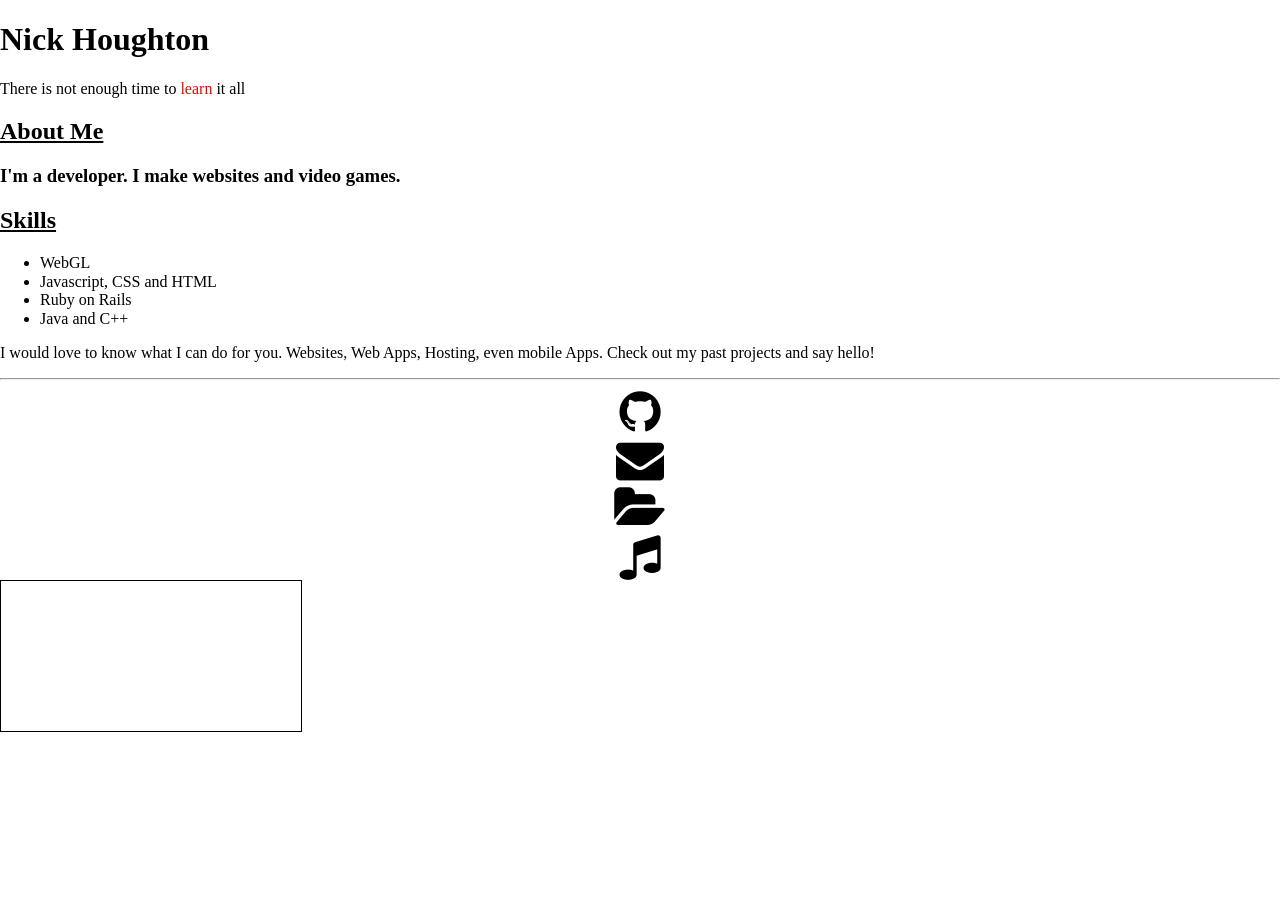
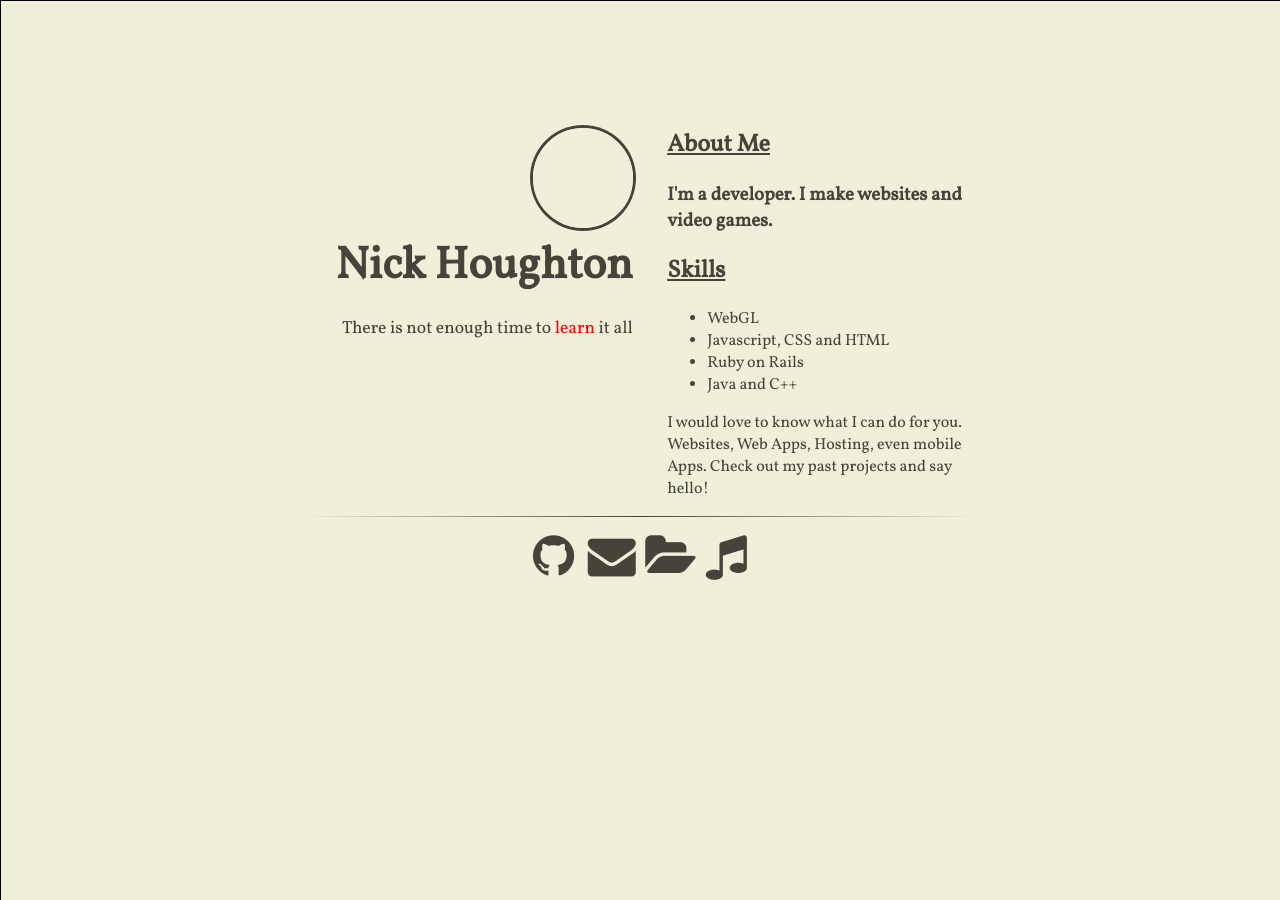
Before and after one commit to excentris/compass, a Jekyll site: the page built from index.html, in a window 1280 px wide. Built offline with Jekyll 4.4.1, drawn with Linux system fonts in a browser that asks for light colours; nearby versions of some CDN libraries; library files that are not in the unit come from our copies; comment, search, counter and statistics services are not loaded.

```diff
--- a/_includes/head.html
+++ b/_includes/head.html
@@ -6,12 +6,12 @@
   <link rel="apple-touch-icon" href="{{ site.compass.logo }}"/>
   <link rel="shortcut icon" sizes="16x16 24x24 32x32 48x48 64x64" href="{{ site.baseurl }}/favicon.ico" />
 
-  <link rel="stylesheet" href="{{ site.baseurl }}/assets/normalize.css">
-  <link rel="stylesheet" href="{{ site.baseurl }}/assets/main.css">
-  <link rel="stylesheet" href="{{ site.baseurl }}/assets/Grid.css">
-  <link rel="stylesheet" href="{{ site.baseurl }}/assets/cssGrid.css">
-  <link rel="stylesheet" href="{{ site.baseurl }}/assets/landingPage.css">
-  <link rel="stylesheet" href="{{ site.baseurl }}/assets/FirstPerson.css">
+  <link rel="stylesheet" href="assets/normalize.css">
+  <link rel="stylesheet" href="assets/main.css">
+  <link rel="stylesheet" href="assets/Grid.css">
+  <link rel="stylesheet" href="assets/cssGrid.css">
+  <link rel="stylesheet" href="assets/landingPage.css">
+  <link rel="stylesheet" href="assets/FirstPerson.css">
 
   <link href="//maxcdn.bootstrapcdn.com/font-awesome/4.2.0/css/font-awesome.min.css" rel="stylesheet">
   <link href='https://fonts.googleapis.com/css?family=Vollkorn' rel='stylesheet' type='text/css'>
--- a/_layouts/base.html
+++ b/_layouts/base.html
@@ -7,9 +7,9 @@
       {{ content }}
     </div>
 
-    <script src="/js/Utils.js"></script>
-    <script src="/js/Animation.js"></script>
-    <script src="/js/Points.js"></script>
-    <script src="/js/landingPage.js"></script>
+    <script src="{{ site.baseurl }}/js/Utils.js"></script>
+    <script src="{{ site.baseurl }}/js/Animation.js"></script>
+    <script src="{{ site.baseurl }}/js/Points.js"></script>
+    <script src="{{ site.baseurl }}/js/landingPage.js"></script>
   </body>
 </html>
```
Also changed, not shown: _includes/content.html (+0 -12 lines).
